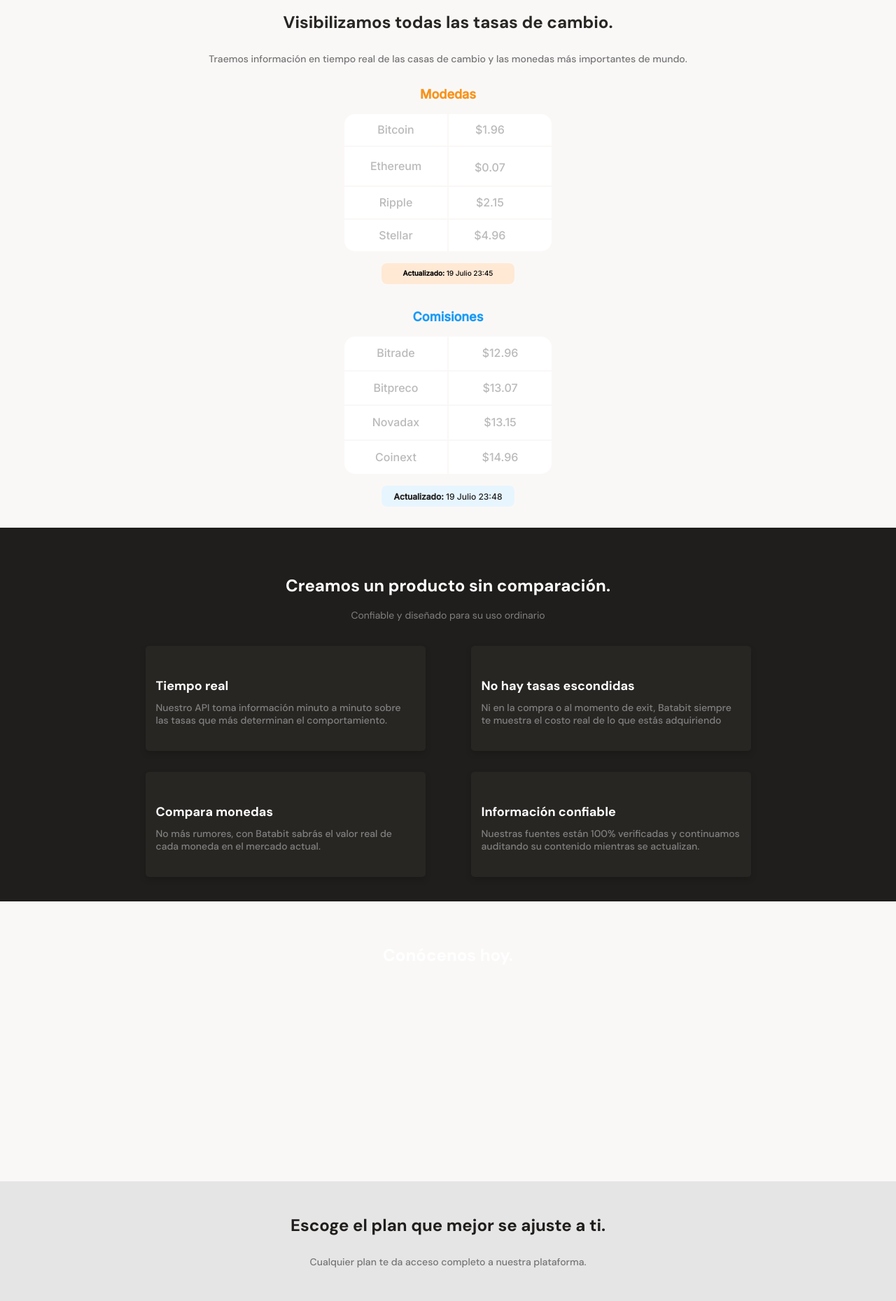
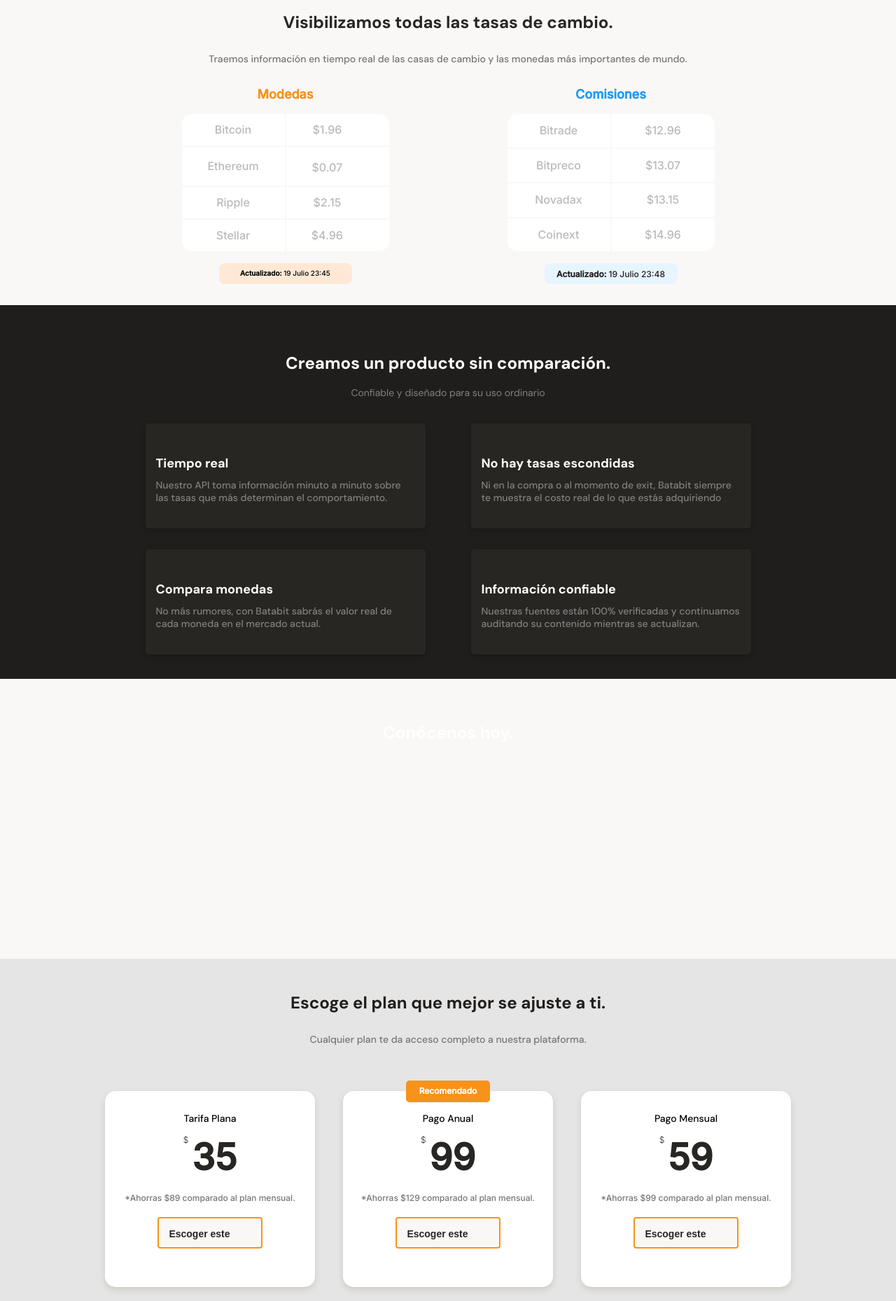
Before and after one commit to lupeMorales/Bata-bite-mobil-first, a plain HTML site: page index.html in a window 1280 px wide. Shown: the part 640-2499 px from the top of the page at 70% size. Drawn offline with Linux system fonts and the light colour scheme.

Commit message:
hidden scroll desktop version

```diff
--- a/css/tablet.css
+++ b/css/tablet.css
@@ -8,7 +8,15 @@
   justify-content: center;
   align-items: center;
 } */
-@media screen and (min-width: 768px) {
+@media screen and (min-width: 1024px) {
+  .main-tables-container {
+    display: flex;
+    width: 930px;
+    margin: 0 auto;
+  }
+  .main-comision-table {
+    margin-top: 0;
+  }
   .product-cards-container {
     display: flex;
     flex-direction: row;
@@ -16,7 +24,11 @@
     width: 930px;
     margin: 0 auto;
   }
-  .plans-container-slider {
+  .plans-container--slider {
     justify-content: center;
+    overflow-x: hidden;
+  }
+  footer .right p {
+    font-size: 1.2rem;
   }
 }
```
